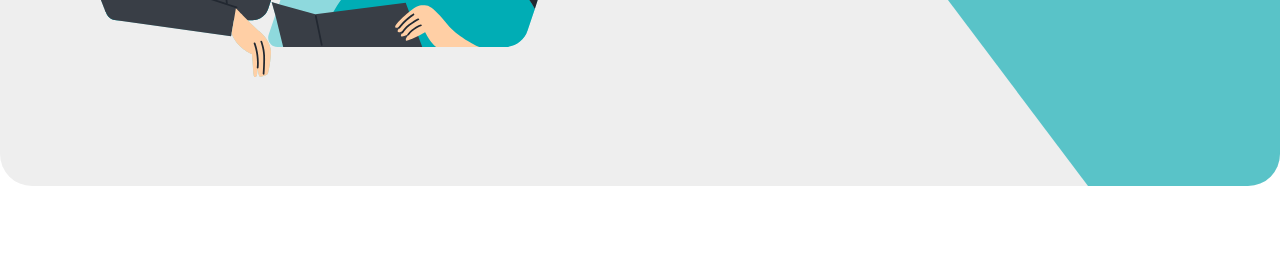
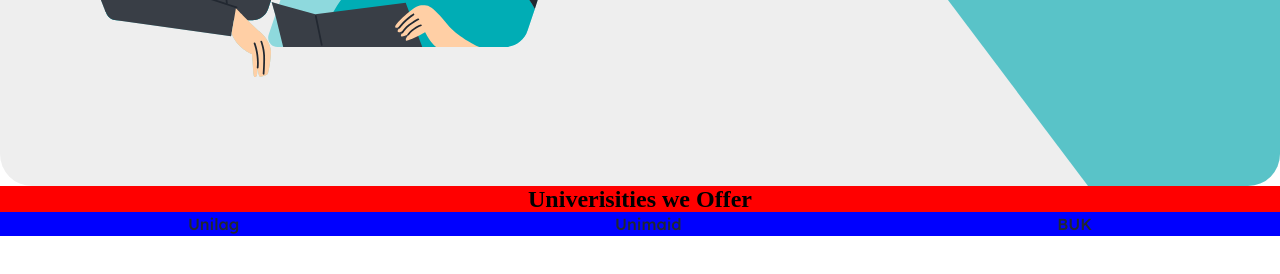
Before and after one commit to dalhaldalha/UniPrepHub, a plain HTML site: page index.html in a window 1280 px wide. Shown: the part 494-768 px from the top of the page. Drawn offline with Linux system fonts and the light colour scheme.

Commit message:
Update index.html

```diff
--- a/index.html
+++ b/index.html
@@ -56,5 +56,15 @@
         </div>
       </div>
     </header>
+    <main>
+      <div class="universities-div">
+        <h2>Univerisities we Offer</h2>
+        <div class="university-list">
+          <div><p>Unilag</p></div>
+          <div><p>Unimaid</p></div>
+          <div><p>BUK</p></div>
+        </div>
+      </div>
+    </main>
   </body>
 </html>
```
